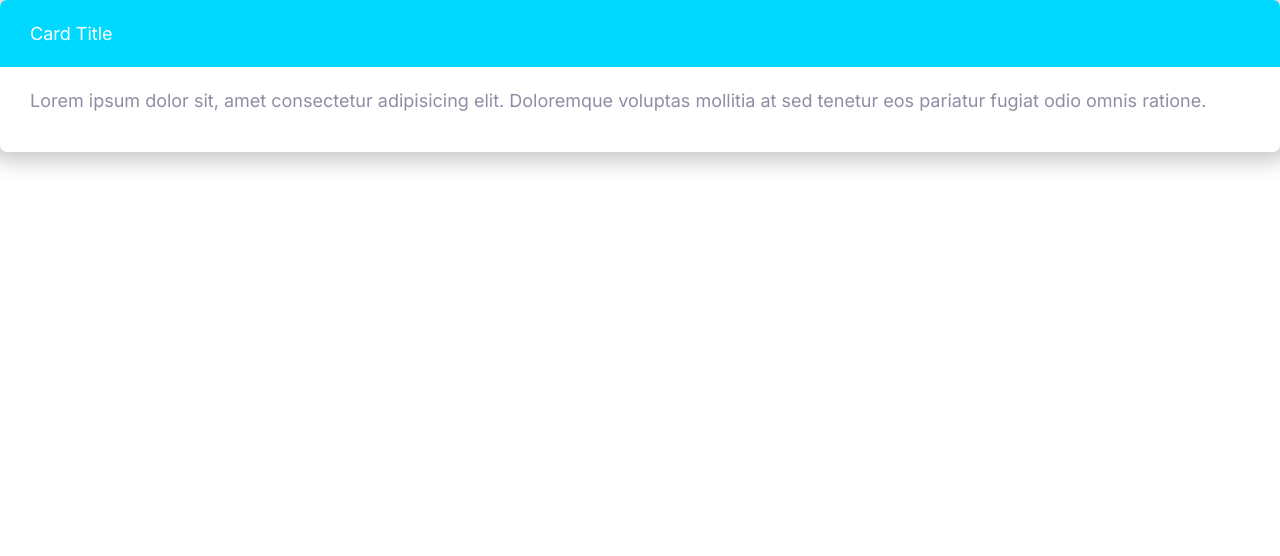
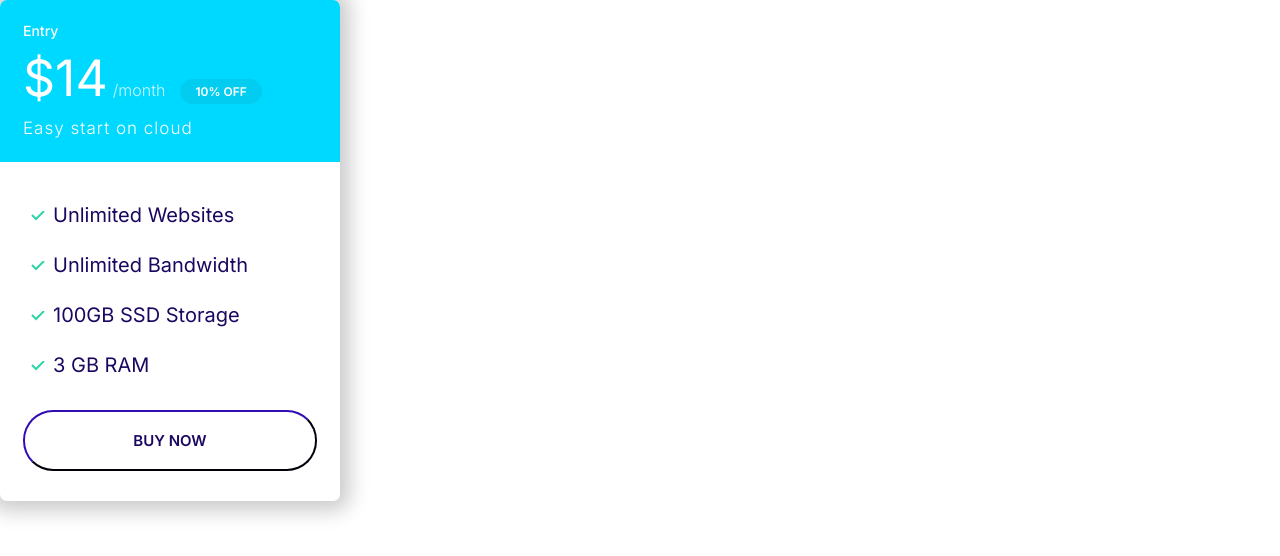
Before and after one commit to Morganyu99/Website-Project, a plain HTML site: page index.html in a window 1280 px wide. Drawn offline with Linux system fonts and the light colour scheme.

Commit message:
include plan component

```diff
--- a/css/styles.css
+++ b/css/styles.css
@@ -107,6 +107,7 @@ a {
 
 .badge--small {
   font-size: 1.6rem;
+  padding: 0.5rem 1.3rem;
 }
 
 @media screen and (min-width: 1024px) {
@@ -115,6 +116,7 @@ a {
   }
   .badge--small {
     font-size: 1.2rem;
+    padding: 0.5rem 1.5rem;
   }
 }
 
@@ -272,7 +274,7 @@ a {
 
 .card__header,
 .card__body {
-  padding: 2rem 3rem;
+  padding: 2rem 2.3rem;
 }
 
 .card--primary .card__header {
@@ -284,3 +286,68 @@ a {
   background-color: var(--color-secondary);
   color: white;
 }
+
+/* Plan */
+
+.plan__name {
+  color: white;
+  margin: 0;
+  font-weight: 500;
+  font-size: 2.4rem;
+}
+
+.plan__price {
+  font-size: 6rem;
+}
+
+.plan__billing-cycle {
+  font-size: 2.4rem;
+  font-weight: 300;
+  opacity: 0.8;
+  margin-right: 1rem;
+}
+.plan .badge--secondary {
+  background: #02cdf1;
+}
+
+.plan .badge--primary {
+}
+
+.plan__description {
+  font-size: 2rem;
+  font-weight: 300;
+  letter-spacing: 1px;
+  display: block;
+}
+
+.plan .list__item {
+  font-size: 2rem;
+  margin-bottom: 2rem;
+}
+
+.plan .card {
+  width: 90%;
+  max-width: 50rem;
+}
+
+@media screen and (min-width: 1024px) {
+  .plan__name {
+    font-size: 1.4rem;
+  }
+  .plan__price {
+    font-size: 5rem;
+  }
+
+  .plan__billing-cycle {
+    font-size: 1.6rem;
+  }
+  .plan__description {
+    font-size: 1.7rem;
+  }
+  .plan .card {
+    width: 34rem;
+  }
+  plan .list__item {
+    font-size: 1.8rem;
+  }
+}
--- a/index.html
+++ b/index.html
@@ -7,22 +7,32 @@
     <link rel="preconnect" href="https://fonts.googleapis.com" />
     <link rel="preconnect" href="https://fonts.gstatic.com" crossorigin />
     <link
-      href="https://fonts.googleapis.com/css2?family=Inter:wght@400;600;700&family=Montserrat:wght@600&display=swap"
+      href="https://fonts.googleapis.com/css2?family=Inter:wght@300;400;500;600;700&family=Montserrat:wght@600&display=swap"
       rel="stylesheet"
     />
     <link rel="stylesheet" href="./css/normalize.css" />
     <link rel="stylesheet" href="./css/styles.css" />
   </head>
   <body>
-    <div class="card card--secondary">
-      <header class="card__header">Card Title</header>
-      <section class="card__body">
-        <p>
-          Lorem ipsum dolor sit, amet consectetur adipisicing elit. Doloremque
-          voluptas mollitia at sed tenetur eos pariatur fugiat odio omnis
-          ratione.
-        </p>
-      </section>
+    <div class="plan">
+      <div class="card card--secondary">
+        <header class="card__header">
+          <h3 class="plan__name">Entry</h3>
+          <span class="plan__price">$14</span>
+          <span class="plan__billing-cycle">/month</span>
+          <span class="badge badge--secondary badge--small">10% OFF</span>
+          <span class="plan__description">Easy start on cloud</span>
+        </header>
+        <section class="card__body">
+          <ul class="list list--tick">
+            <li class="list__item">Unlimited Websites</li>
+            <li class="list__item">Unlimited Bandwidth</li>
+            <li class="list__item">100GB SSD Storage</li>
+            <li class="list__item">3 GB RAM</li>
+          </ul>
+          <button class="btn btn--outline btn--block">Buy Now</button>
+        </section>
+      </div>
     </div>
   </body>
 </html>
```
Also changed, not shown: components/plan.html (added, +20 -0 lines).
